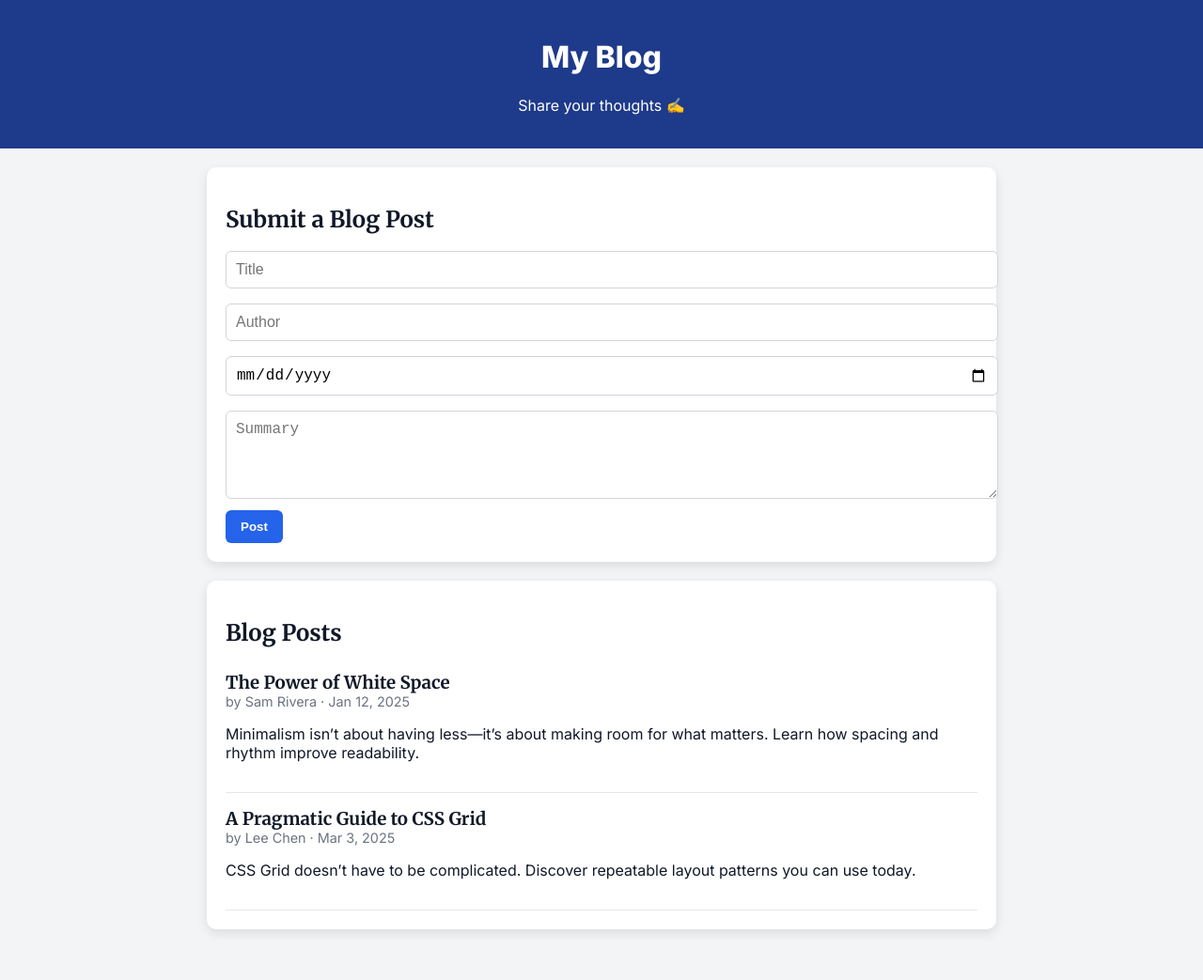
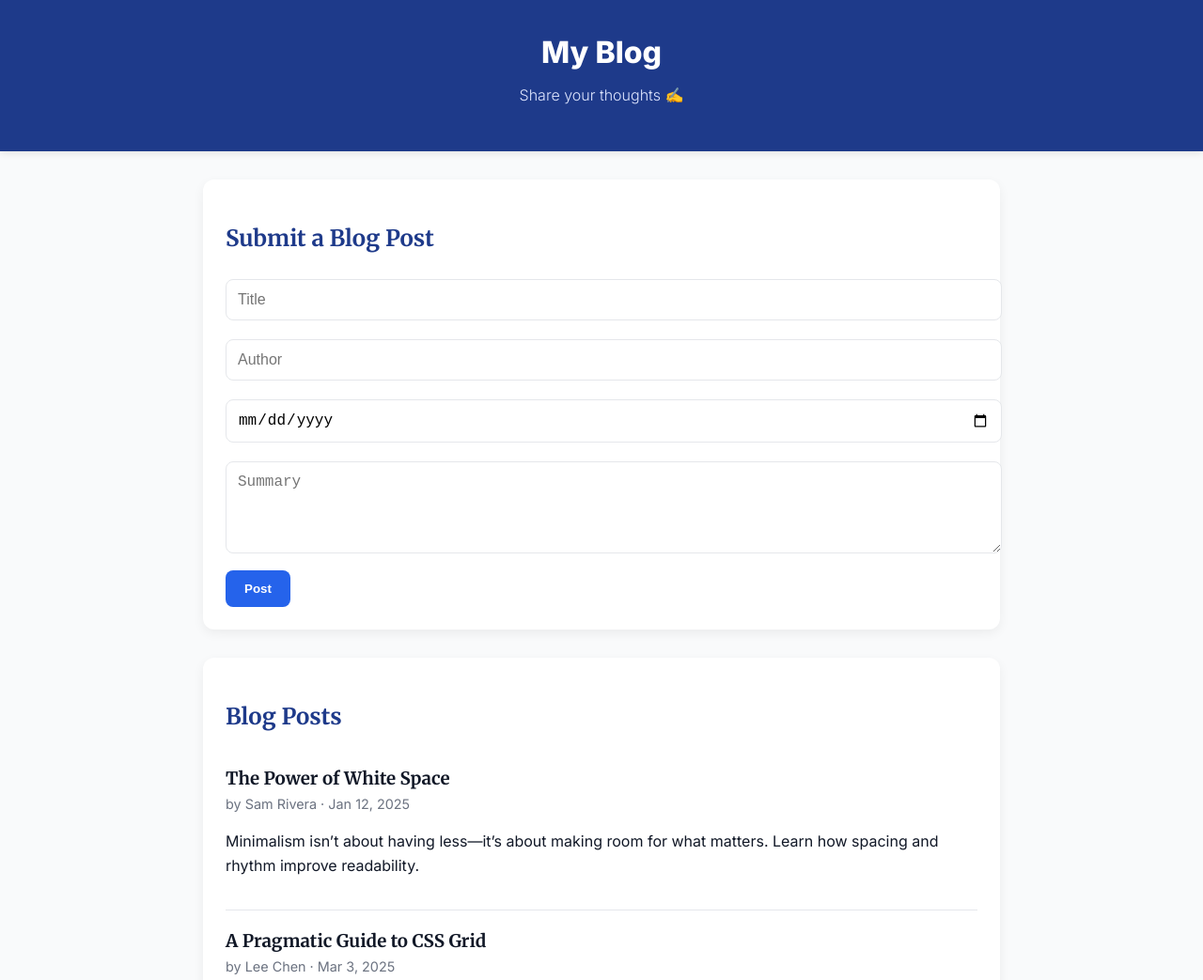
Before and after one commit to Anik5284/Kodbud_internship, a plain HTML site: page Simple Blog Page/a.html in a window 1280 px wide. Shown: the top 1043 px of the page at 94% size. Before the commit the page ends 1009 px from the top, so only its background shows below. Drawn offline with Linux system fonts and the light colour scheme.

Commit message:
19th commit

```diff
--- a/Simple Blog Page/a.html
+++ b/Simple Blog Page/a.html
@@ -9,69 +9,106 @@
   <link rel="preconnect" href="https://fonts.gstatic.com" crossorigin>
   <link href="https://fonts.googleapis.com/css2?family=Inter:wght@300;400;600;800&family=Merriweather:wght@300;700&display=swap" rel="stylesheet">
   <style>
+    :root {
+      --primary: #1e3a8a; /* Deep navy */
+      --primary-light: #2563eb; /* Accent blue */
+      --primary-dark: #1d4ed8;
+      --background: #f9fafb;
+      --card-bg: #ffffff;
+      --text-main: #111827;
+      --text-muted: #6b7280;
+      --border: #e5e7eb;
+    }
+
     body {
       font-family: Inter, sans-serif;
-      background: #f3f4f6;
+      background: var(--background);
       margin: 0;
       padding: 0;
-      color: #111827;
+      color: var(--text-main);
+      line-height: 1.6;
     }
+
     header {
-      background: #1e3a8a;
+      background: var(--primary);
       color: white;
-      padding: 20px;
+      padding: 30px 20px;
       text-align: center;
+      box-shadow: 0 2px 8px rgba(0,0,0,0.1);
     }
+    header h1 {
+      margin: 0;
+      font-weight: 800;
+    }
+    header p {
+      margin-top: 8px;
+      font-weight: 300;
+      color: #e0e7ff;
+    }
+
     .container {
       max-width: 800px;
-      margin: 20px auto;
-      padding: 20px;
-      background: white;
-      border-radius: 10px;
-      box-shadow: 0 4px 12px rgba(0,0,0,0.1);
+      margin: 30px auto;
+      padding: 24px;
+      background: var(--card-bg);
+      border-radius: 12px;
+      box-shadow: 0 4px 12px rgba(0,0,0,0.06);
     }
+
     h2 {
       font-family: Merriweather, serif;
-      margin-bottom: 10px;
+      margin-bottom: 14px;
+      color: var(--primary);
     }
-    form input, form textarea {
+
+    form input,
+    form textarea {
       width: 100%;
-      padding: 10px;
-      margin: 8px 0;
-      border: 1px solid #d1d5db;
-      border-radius: 6px;
+      padding: 12px;
+      margin: 10px 0;
+      border: 1px solid var(--border);
+      border-radius: 8px;
       font-size: 1rem;
+      transition: border 0.2s, box-shadow 0.2s;
     }
+    form input:focus,
+    form textarea:focus {
+      border-color: var(--primary-light);
+      box-shadow: 0 0 0 3px rgba(37, 99, 235, 0.2);
+      outline: none;
+    }
+
     form button {
-      background: #2563eb;
+      background: var(--primary-light);
       color: white;
-      padding: 10px 16px;
+      padding: 12px 20px;
       border: none;
-      border-radius: 6px;
+      border-radius: 8px;
       cursor: pointer;
       font-weight: 600;
-      transition: background 0.2s;
+      transition: background 0.25s;
     }
     form button:hover {
-      background: #1d4ed8;
+      background: var(--primary-dark);
     }
+
     .post {
-      border-bottom: 1px solid #e5e7eb;
-      padding: 16px 0;
+      border-bottom: 1px solid var(--border);
+      padding: 18px 0;
       transition: background 0.3s;
     }
     .post:hover {
-      background: #f9fafb;
+      background: #f3f4f6;
     }
     .post h3 {
       font-family: Merriweather, serif;
       margin: 0;
-      color: #111827;
+      color: var(--text-main);
     }
     .meta {
       font-size: 0.9rem;
-      color: #6b7280;
-      margin-bottom: 6px;
+      color: var(--text-muted);
+      margin-bottom: 8px;
     }
   </style>
 </head>
```
